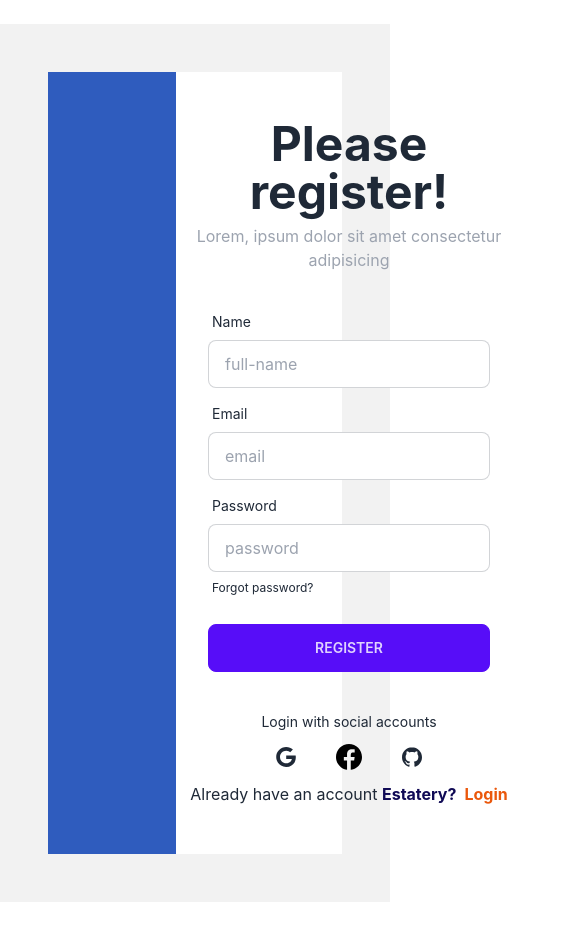
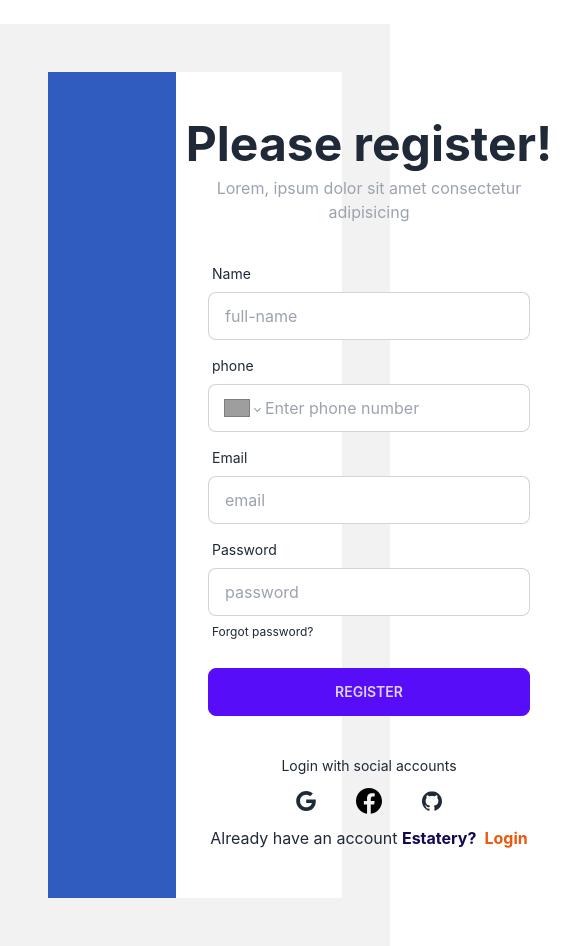
Before and after one commit to shafayatzamil/estatery, a React (Create React App) app: page /register in a window 390 px wide. Shown: the whole page, 562 px wide, since content can reach past the window. Before the commit the page ends 902 px from the top, so only its background shows below. Built offline with nearby package versions, Linux system fonts and the light colour scheme; no server answers; grey boxes are pictures that could not be loaded.

Commit message:
phone number included with country code

```diff
--- a/package.json
+++ b/package.json
@@ -10,6 +10,7 @@
     "react": "^18.2.0",
     "react-dom": "^18.2.0",
     "react-icons": "^4.9.0",
+    "react-phone-number-input": "^3.3.0",
     "react-router-dom": "^6.11.2",
     "react-scripts": "5.0.1",
     "web-vitals": "^2.1.4"
--- a/public/index.html
+++ b/public/index.html
@@ -24,11 +24,16 @@
       work correctly both with client-side routing and a non-root public URL.
       Learn how to configure a non-root public URL by running `npm run build`.
     -->
+
+
+
     <title>React App</title>
   </head>
   <body>
     <noscript>You need to enable JavaScript to run this app.</noscript>
     <div id="root"></div>
+
+
     <!--
       This HTML file is a template.
       If you open it directly in the browser, you will see an empty page.
--- a/src/component/pages/login/Login.js
+++ b/src/component/pages/login/Login.js
@@ -2,6 +2,7 @@ import React, { useContext } from "react";
 import loginImage from "../../../assets/images/Data_security_05-removebg-preview.png";
 import { Link } from "react-router-dom";
 import { AuthContext } from "../../context/AuthProvider";
+import { Navigate } from "react-router-dom";
 
 const Login = () => {
   const { login, googleSignIn, setUser } = useContext(AuthContext);
@@ -32,7 +33,12 @@ const Login = () => {
           .then((res) => res.json())
           .then((data) => {
             console.log(data);
+
+            // token is set on local storage
             localStorage.setItem("estatery-token", data.token);
+
+            // nevigate to home page
+            <Navigate to="/" replace={true} />;
           });
       })
       .catch((error) => {
--- a/src/component/pages/login/Register.js
+++ b/src/component/pages/login/Register.js
@@ -1,8 +1,18 @@
 import React from "react";
 import { Link } from "react-router-dom";
 import loginImage from "../../../assets/images/Data_security_05-removebg-preview.png";
+import { useState } from "react";
+import PhoneInput from "react-phone-number-input";
+import "react-phone-number-input/style.css";
 
 const Register = () => {
+  const [phoneNumber, setPhoneNumber] = useState("");
+
+  const handlePhoneNumberChange = (value) => {
+    setPhoneNumber(value);
+  };
+
+  // register button
   const handleSubmit = (e) => {
     e.preventDefault();
 
@@ -12,8 +22,12 @@ const Register = () => {
       name: form.name.value,
       email: form.email.value,
       password: form.password.value,
+      phoneNumber,
     };
     console.log(createdUser);
+
+    // clear the form
+    form.reset();
   };
 
   return (
@@ -45,6 +59,20 @@ const Register = () => {
                 className="input input-bordered"
               />
             </div>
+
+            <div className="form-control">
+              <label className="label">
+                <span className="label-text">phone</span>
+              </label>
+              <PhoneInput
+                placeholder="Enter phone number"
+                value={phoneNumber}
+                onChange={handlePhoneNumberChange}
+                className="input input-bordered"
+                defaultCountry="BD" // Set the default country code if needed
+              />
+            </div>
+
             <div className="form-control">
               <label className="label">
                 <span className="label-text">Email</span>
@@ -73,6 +101,7 @@ const Register = () => {
                 </a>
               </label>
             </div>
+
             <div className="form-control mt-3">
               <input
                 className="btn btn-primary"
```
Also changed, not shown: 1 other file (tests, documents, lock files or other folders).
